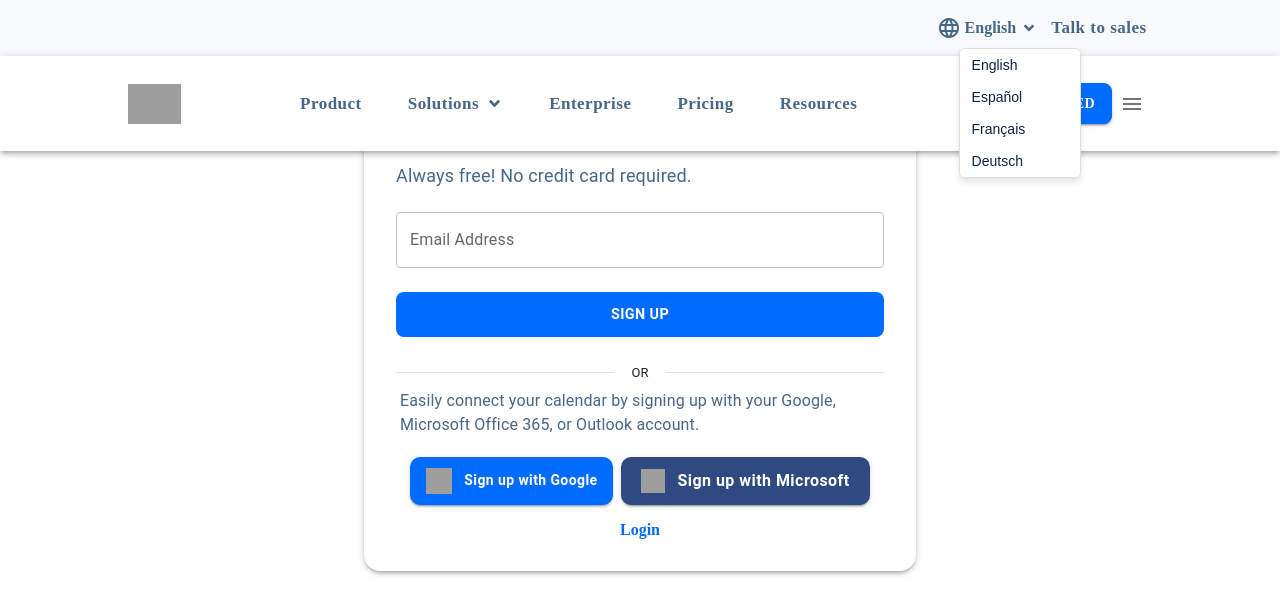
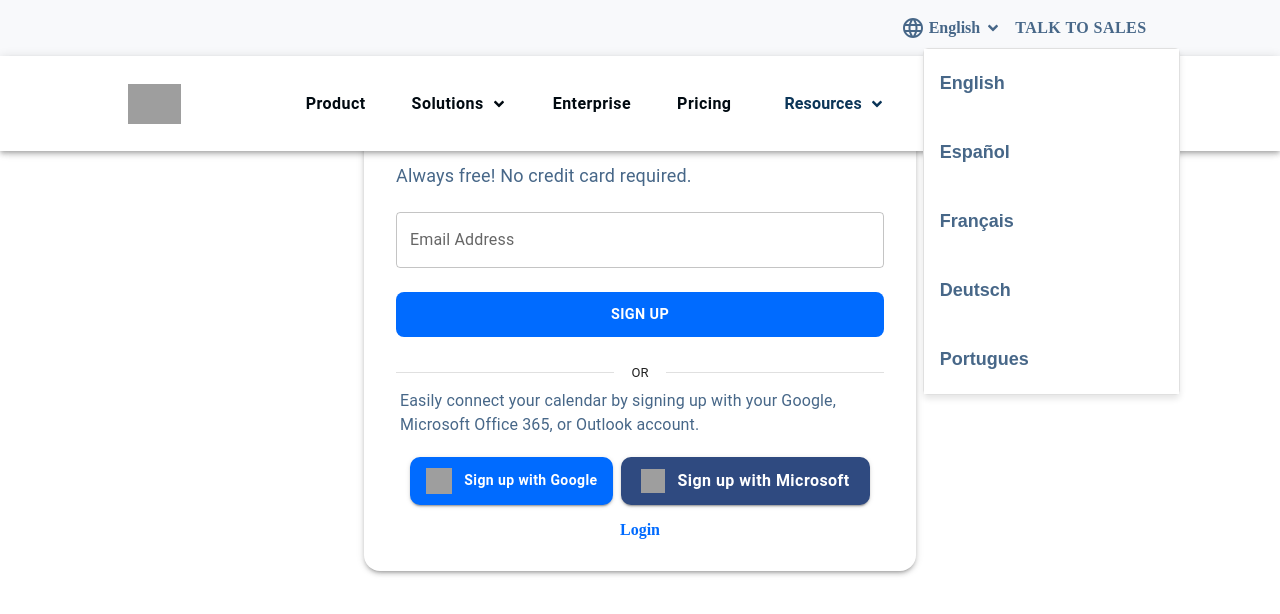
Before and after one commit to Nibedita543/Calendly, a React (Vite) app: page / in a window 1280 px wide. Both pictures are taken after a click on the button "English". Shown: the top 614 px of the page. Built offline with nearby package versions, Linux system fonts and the light colour scheme; grey boxes are pictures that could not be loaded.

Commit message:
login is ready

```diff
--- a/src/App.jsx
+++ b/src/App.jsx
@@ -1,6 +1,8 @@
 import { Routes, Route } from "react-router-dom";
 import SignUp from "./Components/SignUp/SignUp";
+// import Login from "./Components/Login/Login";
 import Navbar from "./Components/Navbar/Navbar";
+
 
 function App() {
   return (
@@ -8,6 +10,7 @@ function App() {
       <Navbar />
       <Routes>
         <Route path="/" element={<SignUp />} />
+        {/* <Route path="/login" element={<Login />} /> */}
       </Routes>
     </>
   );
--- a/src/Components/Navbar/Navbar.css
+++ b/src/Components/Navbar/Navbar.css
@@ -10,10 +10,8 @@
   position: fixed !important;
   background-color: white !important;
   display: flex !important;
-  flex-direction: column !important;
-  -webkit-box-pack: center !important;
+  flex-direction: row !important;
   justify-content: center !important;
-  -webkit-box-align: center !important;
   align-items: center !important;
   width: 100vw !important;
   height: 95px;
@@ -26,7 +24,6 @@
   width: 80%;
   height: 100% !important;
 }
-
 .logo {
   width: auto;
   min-width: auto;
@@ -35,7 +32,6 @@
   min-height: auto;
   max-height: 100%;
 }
-
 .menu {
   display: flex;
   -webkit-box-pack: center;
@@ -45,7 +41,6 @@
   padding-left: 15px;
   padding-right: 15px;
 }
-
 .menu-item {
   display: inline-flex !important;
   -webkit-box-pack: center !important;
@@ -59,8 +54,9 @@
   color: rgb(1, 10, 17) !important;
   white-space: nowrap !important;
   transition: 0.2s linear !important;
+  text-transform: none !important;
+  font-weight: 600 !important;
 }
-
 .icon {
   color: #0b2545 !important;
 }
@@ -86,8 +82,13 @@
   gap: 8px !important;
   border-radius: 8px !important;
   text-align: center !important;
-  font-family: __gilroy_2ec981, __gilroy_Fallback_2ec981 !important;
+  font-family: __gilroy_2ec981 !important;
   font-weight: 600 !important;
+  height: 53px !important;
+}
+.get-started:hover {
+  background-color: rgb(0, 78, 186) !important;
+  border-color: rgb(0, 78, 186) !important;
 }
 
 /* Language Dropdown */
@@ -147,28 +148,45 @@
   left: 0;
   background: white;
   border: 1px solid #e0e0e0;
-  box-shadow: 0px 4px 6px rgba(0, 0, 0, 0.1);
   border-radius: 5px;
-  min-width: 120px;
+  width: 255px;
   z-index: 999;
+  box-shadow: 0px 4px 6px rgba(0, 0, 0, 0.1) !important;
 }
+
 .dropdown-item {
+  position: relative;
+  display: flex;
+  -webkit-box-pack: justify;
+  justify-content: space-between;
+  -webkit-box-align: center;
+  align-items: center;
+  padding: 16px;
+  font-size: 1.125rem;
+  line-height: 1.6;
+  color: rgb(71, 103, 136);
+  font-weight: 600;
+  background-color: white;
   width: 100%;
-  padding: 8px 12px;
-  text-align: left;
-  font-size: 14px;
-  color: #0b2545;
-  background: none;
+  height: 69px;
   border: none;
-  cursor: pointer;
-  transition: 0.2s ease-in-out;
+}
+.dropdown-item:hover {
+  background-color: rgb(240, 243, 248) !important;
 }
 .menu-item {
-  color: rgb(71, 103, 136) !important;
-  font-weight: 700 !important;
-  text-transform: none !important;
-  font-size: 17px !important;
-  font-family: __gilroy_2ec981 !important;
+  display: inline-flex;
+  -webkit-box-pack: center;
+  justify-content: center;
+  -webkit-box-align: center;
+  align-items: center;
+  gap: 2px;
+  font-size: 1rem;
+  line-height: 1.6;
+  font-weight: 700;
+  color: rgb(11, 53, 88);
+  white-space: nowrap;
+  transition: 0.2s linear;
 }
 
 /* Language Dropdown */
@@ -219,36 +237,36 @@
   padding: 20px;
   padding-top: 50px;
   justify-content: center !important;
+  align-items: stretch !important;
 }
-
-.dropdown-content {
-  display: flex;
-  justify-content: space-between;
-  padding-top: 10px;
-  padding-left: 30px;
-}
-
 .dropdown-content > div {
   flex: 1;
   padding: 10px;
+  width: 100% !important;
+}
+.dropdown-content h6 {
+  font-size: 1rem;
+  line-height: 1.2;
+  font-weight: 600;
+  letter-spacing: 1.25px;
+  text-align: left;
+  color: rgb(166, 187, 209);
+  padding-left: 15px;
+}
+.dropdown-content .MuiListItemText-primary {
+  font-size: 19px;
+  line-height: 1.6;
+  width: fit-content;
+  text-align: left;
+  color: rgb(11, 53, 88);
+  font-weight: 500;
+  cursor: pointer;
 }
 
-.dropdown-content h6 {
-  font-size: 14px;
-  font-weight: bold;
-  color: gray;
-  margin-bottom: 10px;
-  text-transform: uppercase;
-}
-
-.dropdown-content .MuiListItemText-primary {
-  font-size: 16px !important;
-  color: rgb(11, 53, 88) !important;
-}
-
-.dropdown-content .MuiListItem-button:hover {
-  background-color: rgba(0, 107, 255, 0.1) !important;
+.dropdown-content .MuiListItemText-primary:hover {
+  color: rgb(0, 107, 255);
+  cursor: pointer;
 }
 .one {
-  border: 1px solid rgba(0, 0, 0, 0.15);
+  border: 1px solid #e0e0e0;
 }
--- a/src/Components/Navbar/Navbar.jsx
+++ b/src/Components/Navbar/Navbar.jsx
@@ -16,6 +16,7 @@ import LanguageIcon from "@mui/icons-material/Language";
 import MenuIcon from "@mui/icons-material/Menu";
 import CloseIcon from "@mui/icons-material/Close";
 import { FaAngleDown } from "react-icons/fa";
+import ResourcesPopover from "./ResourcesPopover.jsx";
 import "./Navbar.css";
 
 const Navbar = () => {
@@ -54,10 +55,11 @@ const Navbar = () => {
                 <button className="dropdown-item">Español</button>
                 <button className="dropdown-item">Français</button>
                 <button className="dropdown-item">Deutsch</button>
+                <button className="dropdown-item">Portugues</button>
               </div>
             )}
           </div>
-          <Button className="menu-item">Talk to sales</Button>
+          <Button className="dropdown-btn">Talk to sales</Button>
         </div>
       </AppBar>
 
@@ -69,7 +71,7 @@ const Navbar = () => {
             className="logo"
           />
           <div className="menu desktop-menu">
-            <Button className="menu-item">Product</Button>
+            <Button className="menu-item ">Product</Button>
             <Button
               className="menu-item"
               aria-describedby={id}
@@ -79,19 +81,11 @@ const Navbar = () => {
             </Button>
             <Button className="menu-item">Enterprise</Button>
             <Button className="menu-item">Pricing</Button>
-            <Button className="menu-item">Resources</Button>
+            <ResourcesPopover />
           </div>
-          <div className="right-side">
-            <Button variant="contained" className="get-started">
-              <span className="get-started-text">Get Started</span>
-            </Button>
-            <IconButton
-              className="menu-icon"
-              onClick={() => setMobileOpen(true)}
-            >
-              <MenuIcon />
-            </IconButton>
-          </div>
+          <Button variant="contained" className="get-started">
+            <span className="get-started-text">Get Started</span>
+          </Button>
         </Toolbar>
       </AppBar>
 
--- /dev/null
+++ b/src/Components/Navbar/Resource.css
@@ -0,0 +1,112 @@
+.menu-item {
+  display: flex !important;
+  align-items: center !important;
+  justify-content: space-between !important;
+  gap: 10px; /* Adjusts spacing between elements */
+  position: relative;
+  cursor: pointer;
+  padding: 10px 15px;
+  font-weight: 500;
+  color: #0056d2;
+}
+
+.menu-link {
+  display: inline-flex !important;
+  -webkit-box-pack: center !important;
+  justify-content: center !important;
+  -webkit-box-align: center !important;
+  align-items: center !important;
+  gap: 2px !important;
+  font-size: 1rem !important;
+  line-height: 1.6 !important;
+  font-weight: 700 !important;
+  color: rgb(11, 53, 88) !important;
+  white-space: nowrap !important;
+  transition: 0.2s linear !important;
+}
+
+
+
+.popover-content {
+  display: flex;
+  align-items: center;
+  justify-content: space-between; /* Distributes columns evenly */
+  flex-wrap: nowrap; /* Prevents wrapping to the next row */
+  width: 100%;
+  height: 500px;
+  padding-top: 30px;
+}
+
+.popover-content .MuiGrid-item {
+  flex: 1; /* Ensures equal width for all sections */
+  min-width: 0; /* Prevents content from overflowing */
+  text-align: left;
+
+  height: 100%;
+  box-shadow: 0px 4px 6px rgba(0, 0, 0, 0.1);
+}
+
+.section-title {
+  font-size: 14px;
+  font-weight: 700;
+  color: #a0aec0;
+  text-transform: uppercase;
+  margin-bottom: 10px;
+}
+
+.resource-item {
+  margin-bottom: 15px;
+  background: #eb4545;
+}
+
+.resource-name {
+  font-size: 16px;
+  font-weight: 600;
+  color: #1a202c;
+}
+
+.resource-desc {
+  font-size: 14px;
+  color: yellow;
+}
+
+.promo-section {
+  text-align: center;
+  padding: 20px;
+  background: #2b6ccd;
+  border-radius: 10px;
+}
+
+.promo-image {
+  display: block; /* Ensures the image is visible */
+  max-width: 100%; /* Ensures responsiveness */
+  height: auto; /* Keeps aspect ratio */
+  border-radius: 8px;
+}
+
+.promo-title {
+  font-size: 18px;
+  font-weight: 700;
+  color: #1a202c;
+  margin-bottom: 5px;
+}
+
+.promo-desc {
+  font-size: 14px;
+  color: #4a5568;
+  margin-bottom: 10px;
+}
+
+.promo-btn {
+  background: #0056d2;
+  color: white;
+  font-size: 14px;
+  font-weight: 600;
+  padding: 10px 15px;
+  border-radius: 6px;
+  text-transform: none;
+}
+
+.promo-btn:hover {
+  background: #0041a8;
+}
--- /dev/null
+++ b/src/Components/Navbar/ResourcesPopover.jsx
@@ -0,0 +1,153 @@
+import React, { useState } from "react";
+import { Popover, Typography, Grid, Button } from "@mui/material";
+import { FaAngleDown } from "react-icons/fa";
+import "./Resource.css";
+
+const resourcesData = [
+  {
+    title: "LEARN",
+    items: [
+      {
+        name: "Customer Stories",
+        description:
+          "See how teams around the world are upping their game with Calendly.",
+      },
+      {
+        name: "Resource Center",
+        description:
+          "Explore e-books, webinars, customer stories, tutorials, and more.",
+      },
+      {
+        name: "Integrations",
+        description:
+          "Seamless connections to your favorite calendars, tools, and apps.",
+      },
+    ],
+  },
+
+  {
+    items: [
+      {
+        name: "About",
+        description:
+          "Discover our mission, commitment to our customers, and leadership team.",
+      },
+      {
+        name: "Blog",
+        description:
+          "Learn about the latest Calendly product and company news.",
+      },
+      {
+        name: "Help Center",
+        description:
+          "Learn how to use Calendly to get maximum value for your organization.",
+      },
+    ],
+  },
+
+  {
+    title: "CONNECT",
+    items: [
+      {
+        name: "Community",
+        description:
+          "Ask questions, find answers, and learn from other scheduling enthusiasts.",
+      },
+      {
+        name: "Developers",
+        description:
+          "Explore our documentation to create powered apps with Calendly.",
+      },
+      {
+        name: "Contact Us",
+        description: "Get in touch and let us know how we can help.",
+      },
+    ],
+  },
+];
+
+const ResourcesPopover = () => {
+  const [popoverAnchorEl, setPopoverAnchorEl] = useState(null);
+
+  const handlePopoverOpen = (event) => {
+    setPopoverAnchorEl(event.currentTarget);
+  };
+
+  const handlePopoverClose = () => {
+    setPopoverAnchorEl(null);
+  };
+
+  const popoverOpen = Boolean(popoverAnchorEl);
+
+  return (
+    <div
+      className="menu-item"
+      onMouseEnter={handlePopoverOpen}
+      onMouseLeave={handlePopoverClose}
+    >
+      <Typography className="menu-link">
+        Resources <FaAngleDown className="dropdown-icon" />
+      </Typography>
+      <Popover
+        id="resources-popover"
+        sx={{
+          pointerEvents: "auto",
+          "& .MuiPaper-root": {
+            width: "1500px",
+            padding: "20px",
+            borderRadius: "10px",
+            mt: 3,
+            mr: 25,
+          },
+        }}
+        open={popoverOpen}
+        anchorEl={popoverAnchorEl}
+        anchorOrigin={{ vertical: "bottom", horizontal: "center" }}
+        transformOrigin={{ vertical: "top", horizontal: "center" }}
+        onClose={handlePopoverClose}
+        disableRestoreFocus
+      >
+        <Grid container spacing={4} className="popover-content">
+          {resourcesData.map((section, index) => (
+            <Grid item xs={4} key={index}>
+              <Typography variant="subtitle2" className="section-title">
+                {section.title}
+              </Typography>
+              {section.items.map((item, idx) => (
+                <div key={idx} className={`resource-item `}>
+                  <Typography variant="body1" className="resource-name">
+                    {item.name}
+                  </Typography>
+                  <Typography variant="body2" className="resource-desc">
+                    {item.description}
+                  </Typography>
+                </div>
+              ))}
+            </Grid>
+          ))}
+          <Grid item xs={4} className="promo-section">
+            <img
+              src="https://images.ctfassets.net/k0lk9kiuza3o/1E5c2WIS…024_State_of_Meetings_report__1_.png?q=85&fm=webp"
+              alt="Report"
+              className="promo-image"
+            />
+            <Typography variant="h6" className="promo-title">
+              The State of Meetings 2024
+            </Typography>
+            <Typography variant="body2" className="promo-desc">
+              Calendy’s 2024 report explores the evolving nature of meetings.
+              Discover insights on productivity, engagement and efficiency
+              across roles, industries, regions, and other demographics, and
+              uncover strategies for improving meetings for everyone.
+            </Typography>
+            <Button variant="contained" className="promo-btn">
+              Read the report →
+            </Button>
+          </Grid>
+        </Grid>
+      </Popover>
+    </div>
+  );
+};
+
+export default ResourcesPopover;
```
Also changed, not shown: src/Components/Login/hooks/useLogin.js (added).
